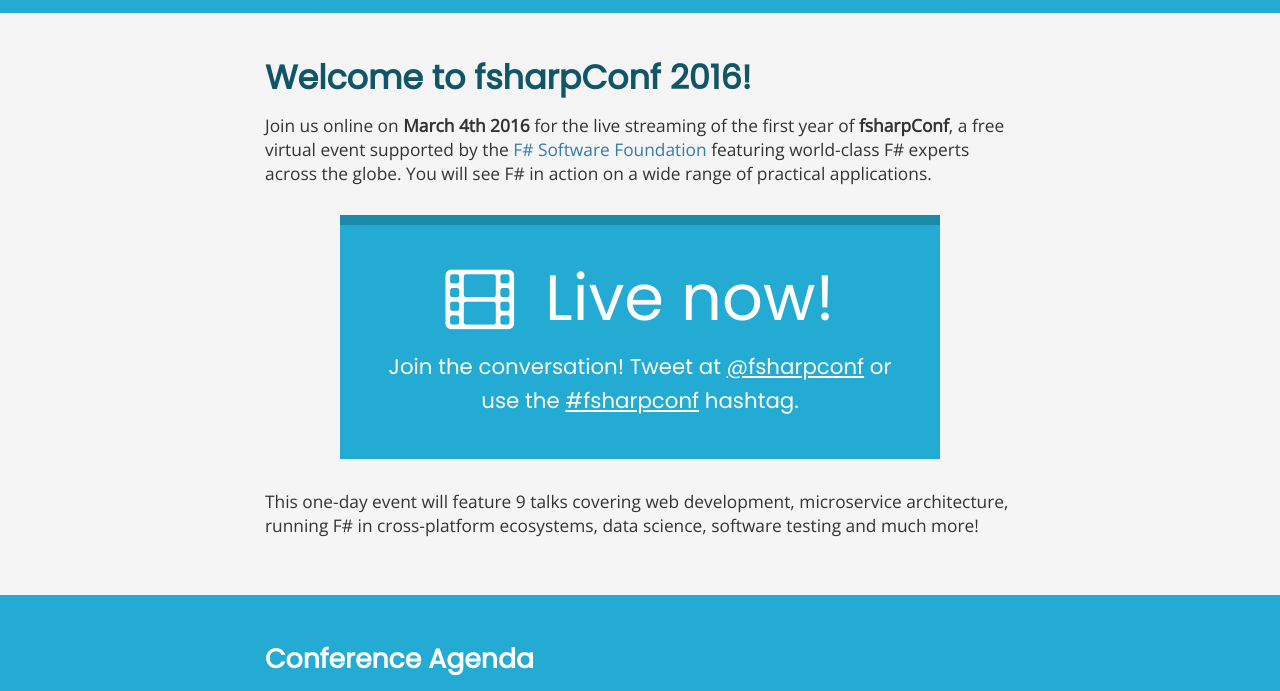
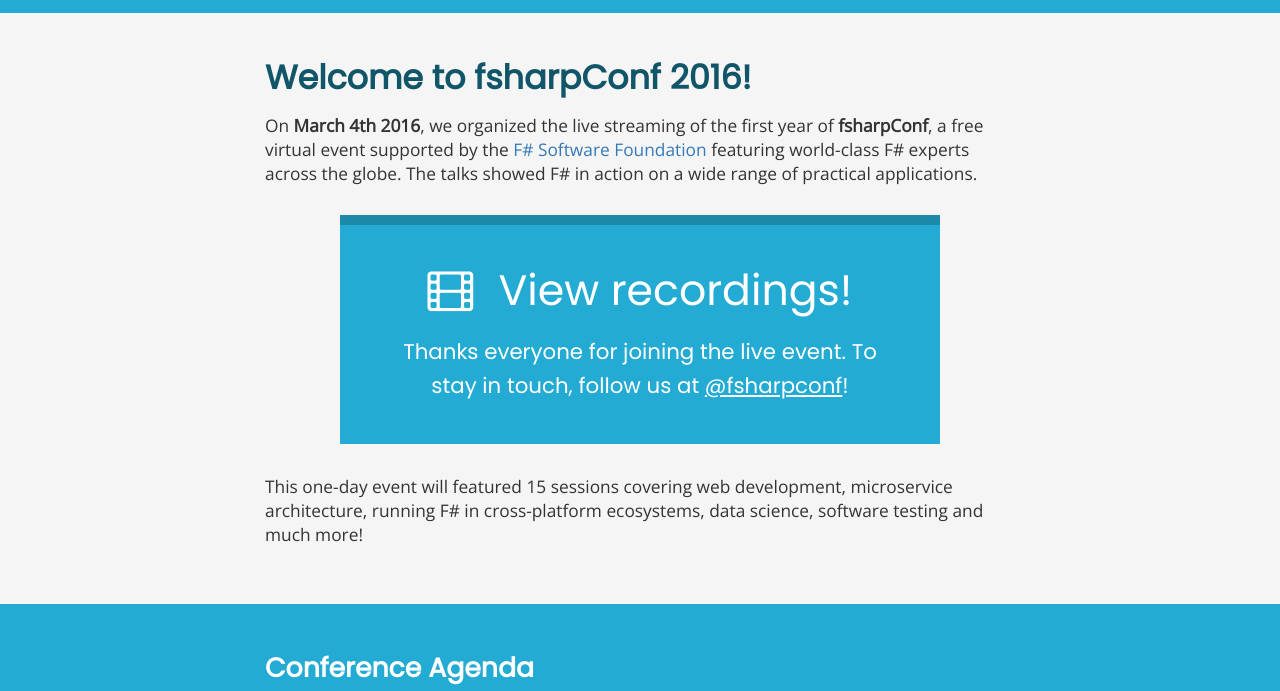
Before and after one commit to tpetricek/fsharpConf, a plain HTML site: page index.html in a window 1280 px wide. Shown: the part 640-1331 px from the top of the page. Drawn offline with nearby package versions, Linux system fonts and the light colour scheme.

Commit message:
Link to recordings

```diff
--- a/design/main.css
+++ b/design/main.css
@@ -136,8 +136,8 @@ body {
   padding:40px 10px 40px 10px;
 }
 .onair .big {
-  font-size: 48pt;
-  line-height:65px;
+  font-size: 32pt;
+  line-height:50px;
 }
 .onair p {
   margin:20px 30px 0px 30px;
--- a/index.html
+++ b/index.html
@@ -66,24 +66,24 @@
     <h1>Welcome to fsharpConf 2016!</h1>
 
     <p>
-      Join us online on <strong>March 4th 2016</strong> for the live streaming of the first year of
+      On <strong>March 4th 2016</strong>, we organized the live streaming of the first year of
       <strong>fsharpConf</strong>, a free virtual event supported by the <a href="http://www.fsharp.org">F#
       Software Foundation</a> featuring world-class F# experts across the
-      globe. You will see F# in action on a wide range of practical applications.
+      globe. The talks showed F# in action on a wide range of practical applications.
     </p>
 
 
     <div class="onair">
       <a class="big" href="https://channel9.msdn.com/">
         <i class="fa fa-film" style="margin-right:14px"></i>
-        Live now!</a>
+        View recordings!</a>
       <p>
-      Join the conversation! Tweet at <a href="https://twitter.com/fsharpconf">@fsharpconf</a> or
-        use the <a href="https://twitter.com/search?q=%23fsharpconf">#fsharpconf</a> hashtag.</p>
+      Thanks everyone for joining the live event. To stay in touch, follow us
+      at <a href="https://twitter.com/fsharpconf">@fsharpconf</a>!
     </div>
 
     <p>
-      This one-day event will feature 9 talks covering web development, microservice architecture,
+      This one-day event will featured 15 sessions covering web development, microservice architecture,
       running F# in cross-platform ecosystems, data science, software testing and much more!
     </p>
 
```
